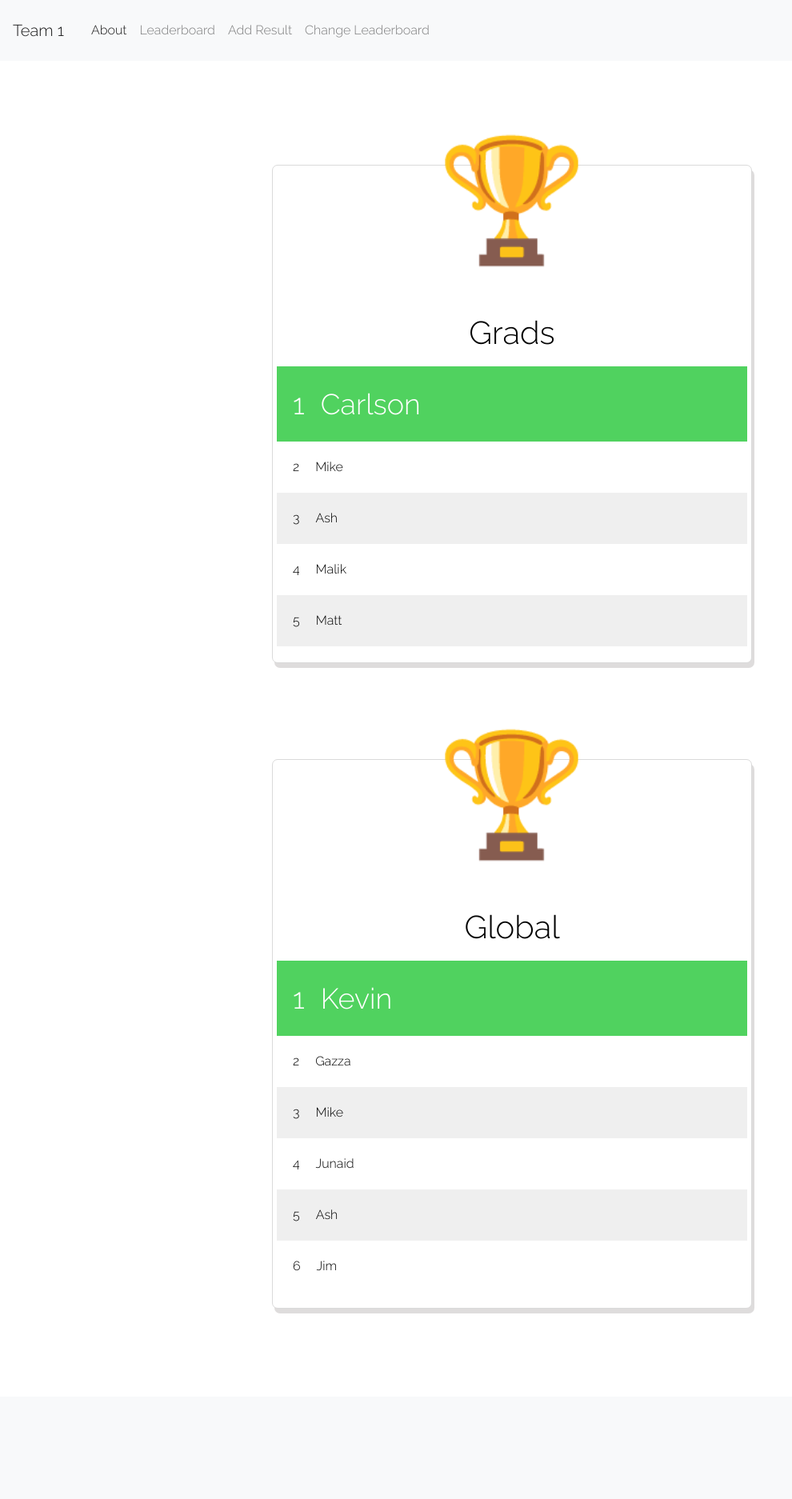
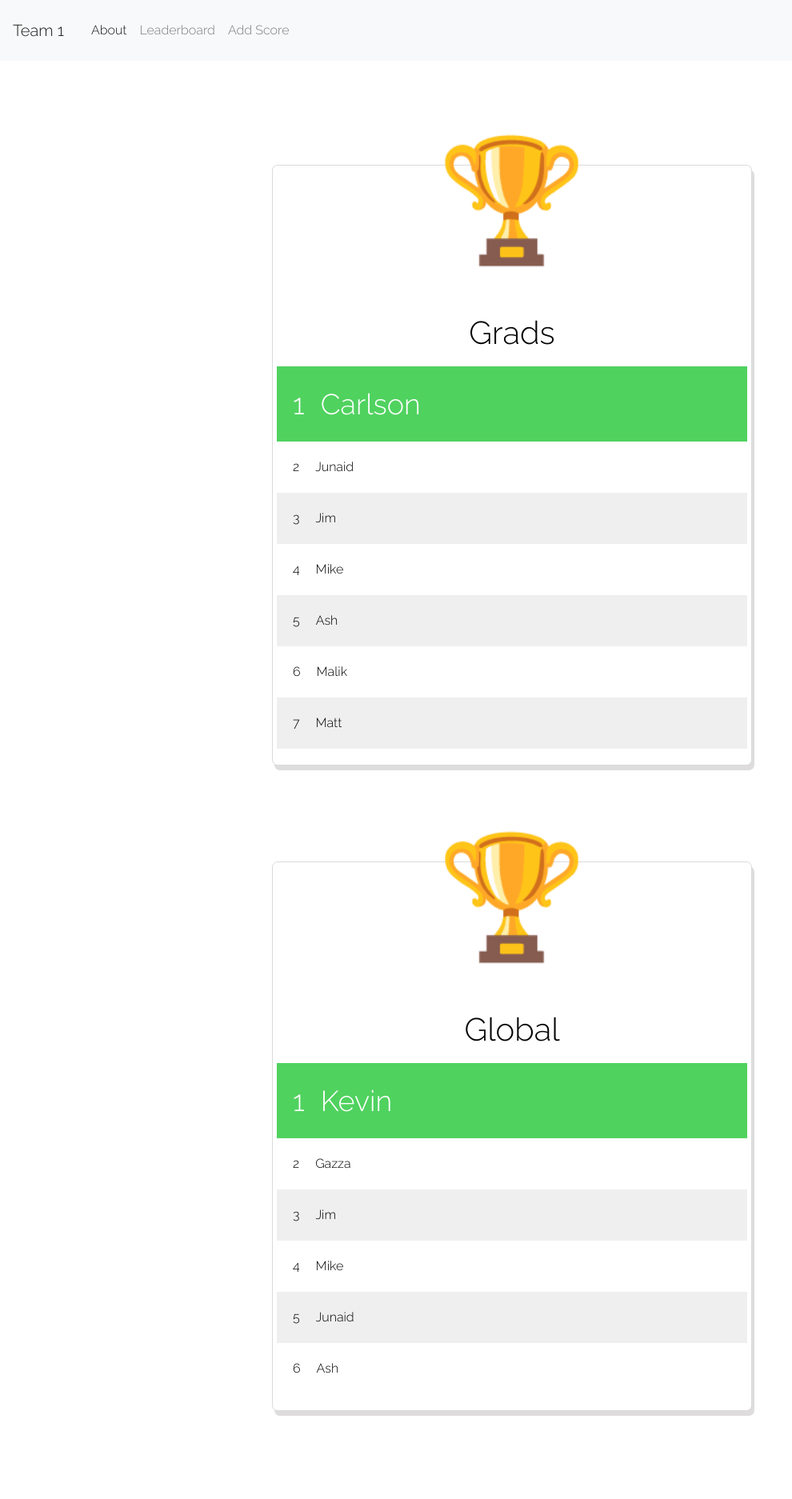
Before and after one commit to junaid-iw/TableTennisLadder, a Flask app: page /leaderboard in a window 1280 px wide. Shown: the whole page at 80% size, without its empty margins (0-990 px from the left). Before the commit the page ends 1642 px from the top, so only its background shows below. Run offline with Flask 2, Linux system fonts and the light colour scheme; parts of the project's set-up code (start-up, migrations or seed data) failed here and were passed over; some libraries are stand-ins or nearby versions.

Commit message:
refactoring add score method

```diff
--- a/leaderboard/Global.txt
+++ b/leaderboard/Global.txt
@@ -1,6 +1,6 @@
 Kevin
 Gazza
+Jim
 Mike
 Junaid
 Ash
-Jim
--- a/leaderboard/Grads.txt
+++ b/leaderboard/Grads.txt
@@ -1,4 +1,6 @@
 Carlson
+Junaid
+Jim
 Mike
 Ash
 Malik
--- a/main/main.py
+++ b/main/main.py
@@ -418,35 +418,23 @@ def leaderboard():
     return render_template('lb.html', leaderboards=lb_list)
 
 
-@app.route('/addresult')
-def add_player_form():
-    return render_template('add_result_form.html')
+@app.route('/add-score')
+def new_add_player_form():
+    lb_list = getLeaderboardList()
 
+    return render_template('new_add_player_form.html', leaderboards=lb_list)
 
-@app.route('/addresult', methods=['POST'])
-def add_result():
+@app.route('/add-score', methods=['POST'])
+def new_add_player():
+    lb_choice = request.form.get('lb_choice')
     multiselect = request.form.getlist('player')
+    changeLeaderboard(lb_choice)
+
     winner = multiselect[0].capitalize()
     loser = multiselect[1].capitalize()
     recordMatch(winner, loser)
 
-    return redirect(url_for("leaderboard"))
-
-
-@app.route('/choose-leaderboard')
-def choose_leaderboard_form():
-    lb_list = getLeaderboardList()
-
-    return render_template('choose_leaderboard_form.html', leaderboards=lb_list)
-
-
-@app.route('/choose-leaderboard', methods=['POST'])
-def choose_leaderboard():
-    selection = request.form.get('lb_choice')
-    changeLeaderboard(selection)
-
-    return redirect(url_for('add_result'))
-
+    return redirect(url_for('leaderboard'))
 
 @app.errorhandler(404)
 def page_not_found(e):
--- a/main/templates/navbar.html
+++ b/main/templates/navbar.html
@@ -66,10 +66,7 @@
           <a class="nav-link" href="leaderboard">Leaderboard</a>
         </li>
         <li class="nav-item">
-          <a class="nav-link" href="addresult">Add Result</a>
-        </li>
-        <li class="nav-item">
-          <a class="nav-link" href="choose-leaderboard">Change Leaderboard</a>
+          <a class="nav-link" href="add-score">Add Score</a>
         </li>
       </ul>
     </div>
```
Also changed, not shown: main/templates/new_add_player_form.html (added, +19 -0 lines).
